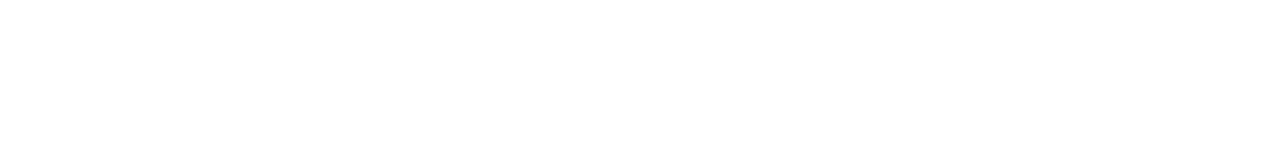
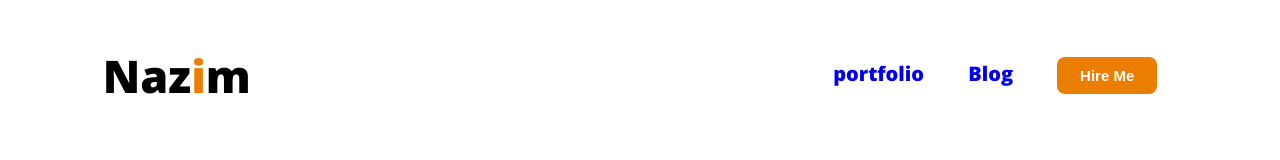
Before and after one commit to nazimboss/webdeveloper-portfolio, a plain HTML site: page index.html in a window 1280 px wide. Drawn offline with nearby package versions, Linux system fonts and the light colour scheme.

Commit message:
added nav

```diff
--- a/index.html
+++ b/index.html
@@ -5,11 +5,27 @@
     <meta http-equiv="X-UA-Compatible" content="IE=Edge">
     <meta name="viewport" content="width=device-width, initial-scale=1.0">
     <title>webdeveloper portfolio</title>
+    <link rel="preconnect" href="https://fonts.googleapis.com">
+    <link rel="preconnect" href="https://fonts.googleapis.com">
+    <link rel="preconnect" href="https://fonts.gstatic.com" crossorigin>
+    <link href="https://fonts.googleapis.com/css2?family=Open+Sans:ital,wght@0,800;1,800&display=swap" rel="stylesheet">
     <link rel="stylesheet" href="style.css">
 </head>
 <body>
     <header>
+        <nav>
+            <div class="logo">
+                <h1>Naz<span class="i">i</span>m</h1>
+            </div>
+            <div>
+                <ul>
+                    <li><a href="#">portfolio</a></li>
+                    <li><a href="#">Blog</a></li>
+                    <li><button>Hire Me</button></li>
 
+                </ul>
+            </div>
+        </nav>
     </header>
     <main>
 
--- a/style.css
+++ b/style.css
@@ -0,0 +1,38 @@
+/* nav related styles */
+body{
+    font-family: 'Lato', sans-serif;
+    font-family: 'Open Sans', sans-serif;
+}
+nav{
+    width: 85%;
+    margin: auto;
+    display: flex;
+    justify-content: space-between;
+    align-items: center;
+}
+nav li{
+    list-style: none;
+    display: inline;
+    margin: 20px;
+}
+button{
+    color: white;
+    background-color: rgb(235, 125, 0);
+    padding: 10px;
+    border: none;
+    border-radius: 8px;
+    width: 100px;
+    font-family: sans-serif;
+    font-size: 15px;
+    font-weight: 800;
+}
+.i{
+    color: rgb(235, 125, 0);
+}
+.logo{
+    font-size: 30px;
+}
+nav li a{
+    text-decoration: none;
+    font-size: 20px;
+}
```
Also changed, not shown: images/developer.png (added), images/hardy.png (added), images/header_bg.png (added), images/icons/facebook.png (added), images/icons/insta.png (added), images/icons/js.png (added), images/icons/mongo.png (added), images/icons/nodejs.png (added), images/icons/react.png (added), images/icons/twitter.png (added), 1 other file.
